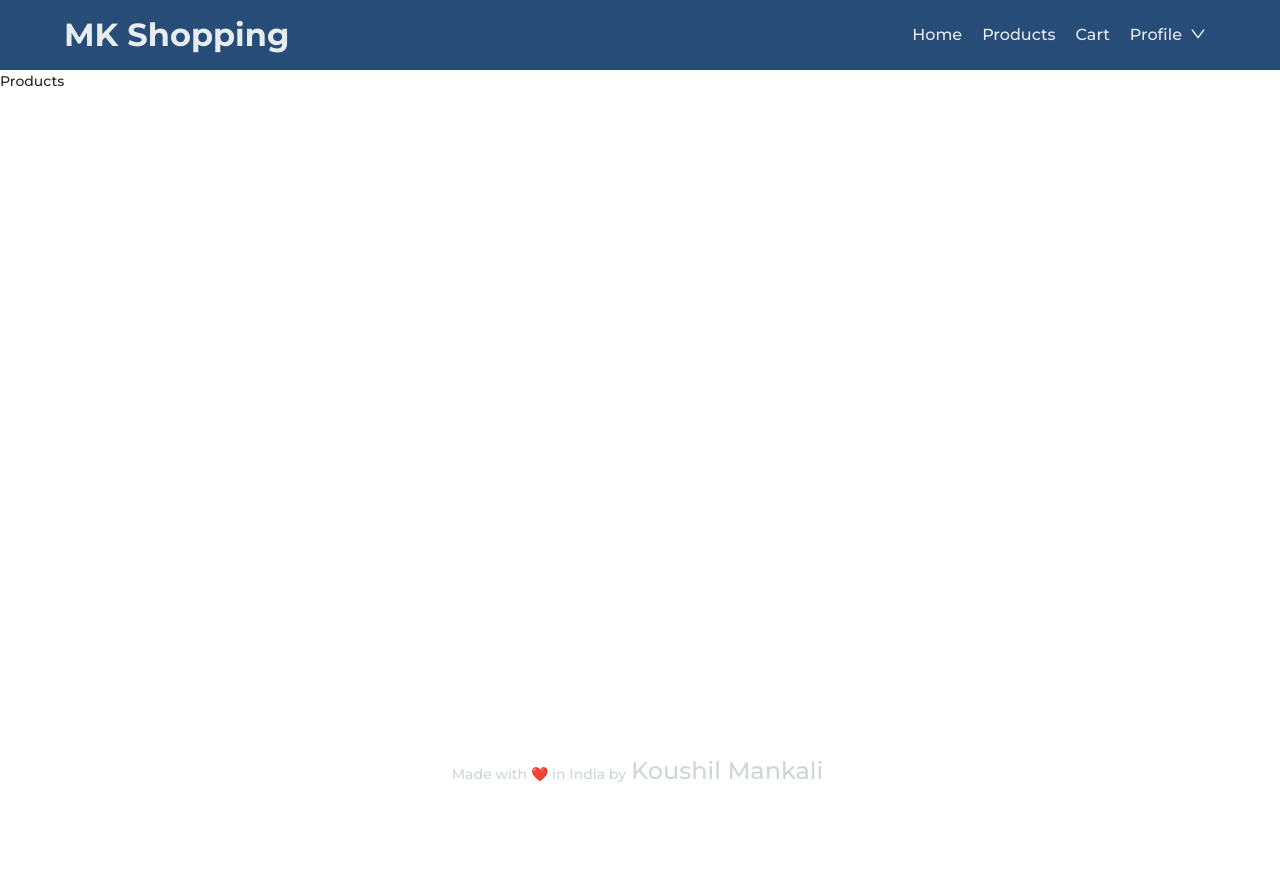
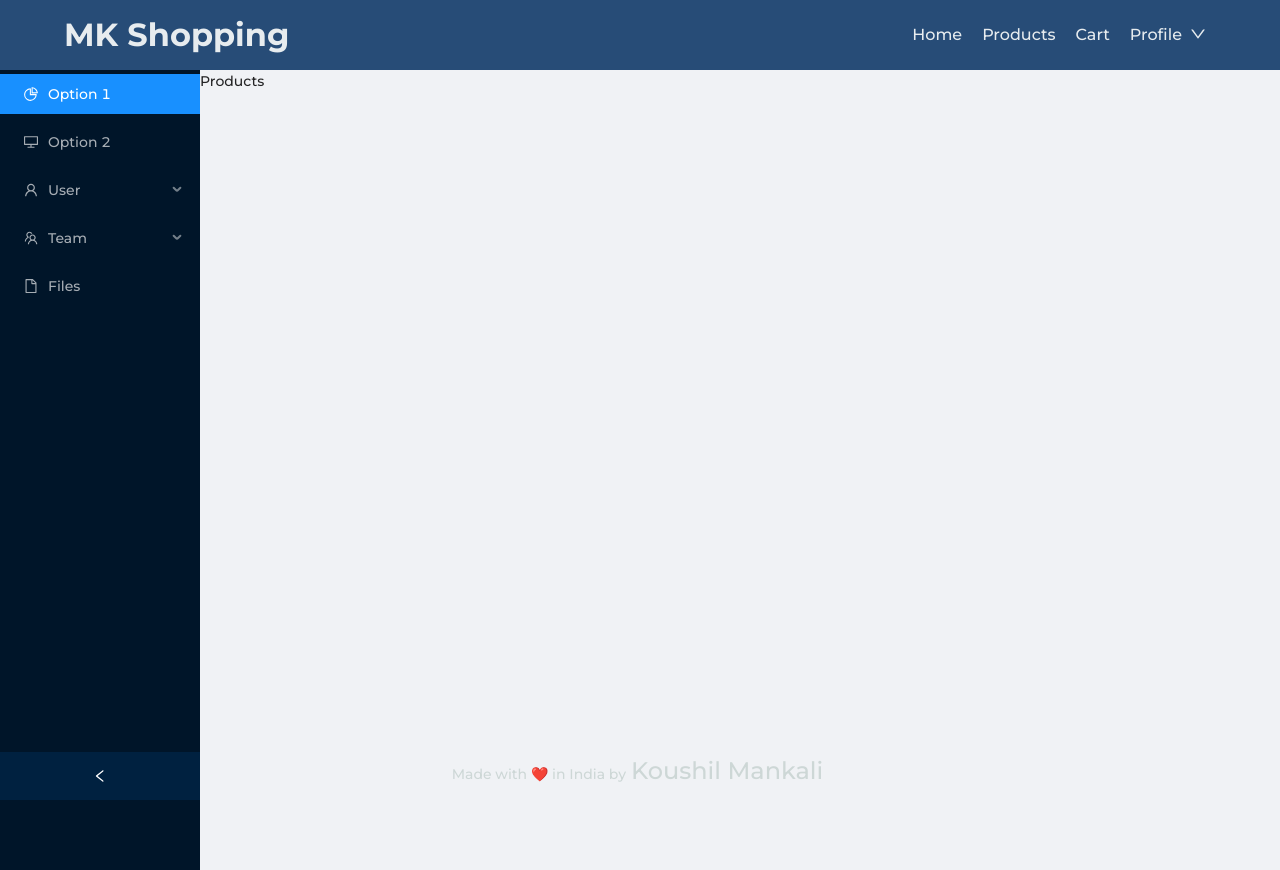
Before and after one commit to koushil-mankali/MKShopping-frontend, a Next.js app: page /products in a window 1280 px wide. Before the commit the page ends 800 px from the top, so only its background shows below. Built offline with nearby package versions, Linux system fonts and the light colour scheme.

Commit message:
Products page added sidebar

```diff
--- a/pages/products/index.js
+++ b/pages/products/index.js
@@ -1,9 +1,65 @@
-import React from 'react'
+import AppLayout from "../../components/Layout/Layout";
 
-import Layout from '../../components/Layout/Layout'
+import {
+  DesktopOutlined,
+  FileOutlined,
+  PieChartOutlined,
+  TeamOutlined,
+  UserOutlined,
+} from "@ant-design/icons";
+import { Layout, Menu } from "antd";
+import React, { useState } from "react";
+const { Sider } = Layout;
+
+function getItem(label, key, icon, children) {
+  return {
+    key,
+    icon,
+    children,
+    label,
+  };
+}
+
+const items = [
+  getItem("Option 1", "1", <PieChartOutlined />),
+  getItem("Option 2", "2", <DesktopOutlined />),
+  getItem("User", "sub1", <UserOutlined />, [
+    getItem("Tom", "3"),
+    getItem("Bill", "4"),
+    getItem("Alex", "5"),
+  ]),
+  getItem("Team", "sub2", <TeamOutlined />, [
+    getItem("Team 1", "6"),
+    getItem("Team 2", "8"),
+  ]),
+  getItem("Files", "9", <FileOutlined />),
+];
 
 const Products = () => {
-  return <Layout>Products</Layout>
-}
+  const [collapsed, setCollapsed] = useState(false);
+  return (
+    <AppLayout>
+      <Layout
+        style={{
+          minHeight: "100vh",
+        }}
+      >
+        <Sider
+          collapsible
+          collapsed={collapsed}
+          onCollapse={(value) => setCollapsed(value)}
+        >
+          <Menu
+            theme="dark"
+            defaultSelectedKeys={["1"]}
+            mode="inline"
+            items={items}
+          />
+        </Sider>
+        <div>Products</div>
+      </Layout>
+    </AppLayout>
+  );
+};
 
-export default Products
+export default Products;
--- a/styles/globals.css
+++ b/styles/globals.css
@@ -26,6 +26,6 @@ a {
   body{
     background-color: var(--blue-1);
     position: relative;
-    min-height: 100vh;
+    /* min-height: 100vh; */
   }
 }
```
Also changed, not shown: components/ProductCard/ProductCard.js (added, +15 -0 lines), components/ProductCard/ProductCard.module.css (added).
